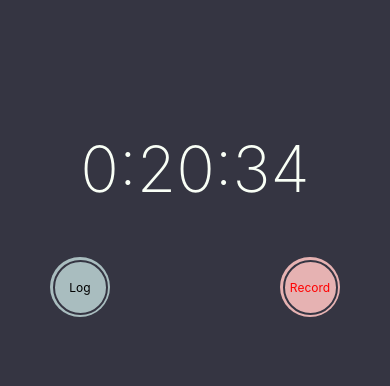
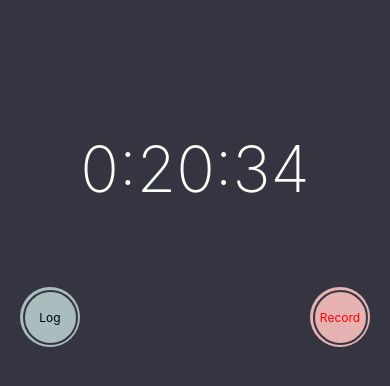
Before and after one commit to LordOrbnauticus/timerApp, a React Native app: screen / in a window 390 px wide. Shown: the top 386 px of the page. Built offline with nearby package versions, Linux system fonts and the light colour scheme.

Commit message:
button edit

```diff
--- a/App.js
+++ b/App.js
@@ -35,13 +35,14 @@ export default class App extends Component {
 const styles = StyleSheet.create({
   container: {
     flex: 1,
+    paddingHorizontal: 20,
     backgroundColor: '#353542',
     alignItems: 'center',
     paddingTop: 130,
     fontFamily: 'Roboto'
   },
   buttonRow: {
-    padding: 50,
+    marginTop: 80,
     flexDirection: 'row',
     alignSelf: 'stretch',
     justifyContent: 'space-between'
```
